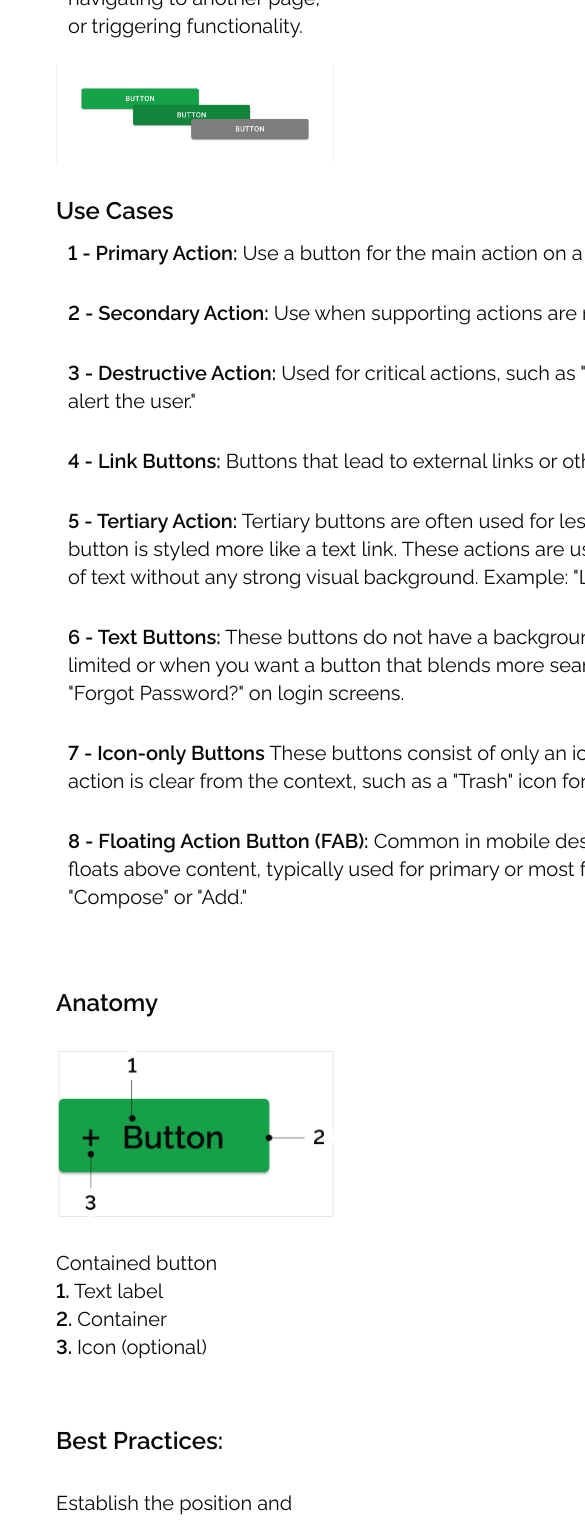
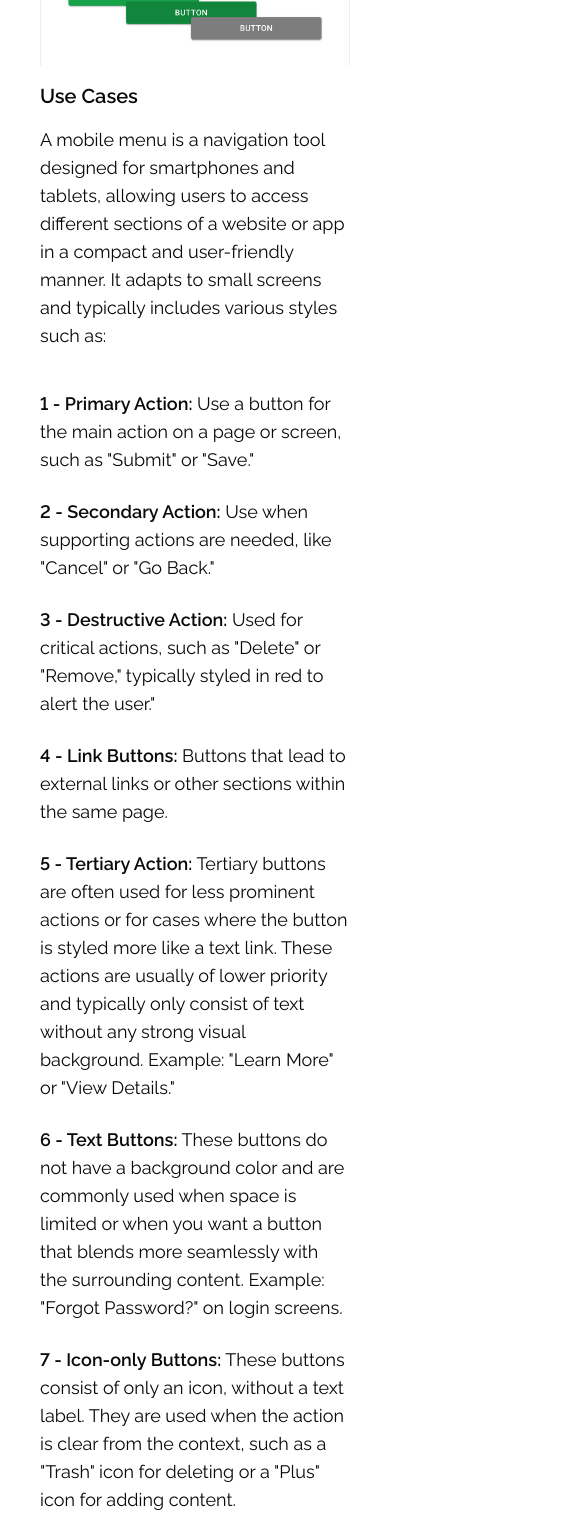
Before and after one commit to Leaf-Pallete/leaf-pallete, a Next.js app: page /components-module/component-button in a window 390 px wide. Shown: the part 432-1953 px from the top of the page, 585 px wide, since content can reach past the window. Built offline with nearby package versions, Linux system fonts and the light colour scheme.

Commit message:
Responsive design adjustment and array creation with information.

```diff
--- a/components/component-button/button-component.tsx
+++ b/components/component-button/button-component.tsx
@@ -13,18 +13,71 @@ export const ButtonComponent = () => {
 		return <ImgFallback />;
 	}
 
+	const data = [
+		{
+			id: 1,
+			title: "Primary Action",
+			description:
+				'Use a button for the main action on a page or screen, such as "Submit" or "Save."',
+		},
+		{
+			id: 2,
+			title: "Secondary Action",
+			description:
+				'Use when supporting actions are needed, like "Cancel" or "Go Back."',
+		},
+		{
+			id: 3,
+			title: "Destructive Action",
+			description:
+				'Used for critical actions, such as "Delete" or "Remove," typically styled in red to alert the user."',
+		},
+		{
+			id: 4,
+			title: "Link Buttons",
+			description:
+				"Buttons that lead to external links or other sections within the same page.",
+		},
+		{
+			id: 5,
+			title: "Tertiary Action",
+			description:
+				'Tertiary buttons are often used for less prominent actions or for cases where the button is styled more like a text link. These actions are usually of lower priority and typically only consist of text without any strong visual background. Example: "Learn More" or "View Details."',
+		},
+		{
+			id: 6,
+			title: "Text Buttons",
+			description:
+				'These buttons do not have a background color and are commonly used when space is limited or when you want a button that blends more seamlessly with the surrounding content. Example: "Forgot Password?" on login screens.',
+		},
+		{
+			id: 7,
+			title: "Icon-only Buttons",
+			description:
+				'These buttons consist of only an icon, without a text label. They are used when the action is clear from the context, such as a "Trash" icon for deleting or a "Plus" icon for adding content.',
+		},
+		{
+			id: 8,
+			title: "Floating Action Button (FAB)",
+			description:
+				' Common in mobile design, the FAB is a prominent circular button that floats above content, typically used for primary or most frequent actions in mobile apps, such as "Compose" or "Add."',
+		},
+	];
+
 	return (
-		<div className="max-w-[1200px] p-8">
+		<div className="max-w-full sm:max-w-[1200px] p-4 sm:p-8">
 			<div>
-				<h2 className="text-6xl text-foreground font-semibold">Button</h2>
-				<p className="text-xl text-foreground p-3">
+				<h2 className="text-3xl sm:text-6xl text-foreground font-semibold">
+					Button
+				</h2>
+				<p className="text-lg sm:text-xl text-foreground p-2 sm:p-3">
 					The button is a fundamental UI component used to trigger actions or
 					events within an interface. It serves as a call to action, guiding
 					users to perform tasks like submitting forms, navigating to another
 					page, or triggering functionality.
 				</p>
 				<Image
-					className="pt-3"
+					className="pt-2 sm:pt-3"
 					src={
 						resolvedTheme === "dark"
 							? "/component-button/button-component-dark.png"
@@ -35,64 +88,34 @@ export const ButtonComponent = () => {
 					alt="image buttons component"
 				/>
 			</div>
-			<div className="pt-8">
-				<h3 className="text-2xl text-foreground font-semibold">Use Cases</h3>
-				<ul className="w-[989px] h-full p-3">
-					<li className="text-xl text-foreground">
-						<span className="font-semibold">1 - Primary Action:</span> Use a
-						button for the main action on a page or screen, such as "Submit" or
-						"Save."
-					</li>
-					<li className="text-xl text-foreground pt-8">
-						<span className="font-semibold">2 - Secondary Action:</span> Use
-						when supporting actions are needed, like "Cancel" or "Go Back."
-					</li>
-					<li className="text-xl text-foreground pt-8">
-						<span className="font-semibold">3 - Destructive Action:</span> Used
-						for critical actions, such as "Delete" or "Remove," typically styled
-						in red to alert the user."
-					</li>
-					<li className="text-xl text-foreground pt-8">
-						<span className="font-semibold">4 - Link Buttons:</span> Buttons
-						that lead to external links or other sections within the same page.
-					</li>
-					<li className="text-xl text-foreground pt-8">
-						<span className="font-semibold">5 - Tertiary Action:</span> Tertiary
-						buttons are often used for less prominent actions or for cases where
-						the button is styled more like a text link. These actions are
-						usually of lower priority and typically only consist of text without
-						any strong visual background. Example: "Learn More" or "View
-						Details."
-					</li>
-					<li className="text-xl text-foreground pt-8">
-						<span className="font-semibold">6 - Text Buttons:</span> These
-						buttons do not have a background color and are commonly used when
-						space is limited or when you want a button that blends more
-						seamlessly with the surrounding content. Example: "Forgot Password?"
-						on login screens.
-					</li>
-					<li className="text-xl text-foreground pt-8">
-						<span className="font-semibold">7 - Icon-only Buttons</span> These
-						buttons consist of only an icon, without a text label. They are used
-						when the action is clear from the context, such as a "Trash" icon
-						for deleting or a "Plus" icon for adding content.
-					</li>
-					<li className="text-xl text-foreground pt-8">
-						<span className="font-semibold">
-							8 - Floating Action Button (FAB):
-						</span>{" "}
-						Common in mobile design, the FAB is a prominent circular button that
-						floats above content, typically used for primary or most frequent
-						actions in mobile apps, such as "Compose" or "Add."
-					</li>
+			<div className="pt-4 sm:pt-8">
+				<h3 className="text-xl sm:text-2xl text-foreground font-semibold">
+					Use Cases
+				</h3>
+				<p className="text-lg sm:text-xl text-foreground pt-4 sm:pt-8">
+					A mobile menu is a navigation tool designed for smartphones and
+					tablets, allowing users to access different sections of a website or
+					app in a compact and user-friendly manner. It adapts to small screens
+					and typically includes various styles such as:
+				</p>
+				<ul className="text-lg pt-4 sm:pt-8">
+					{data.map((data) => (
+						<li
+							className="text-lg text-foreground pt-6 sm:text-xl sm:pt-8"
+							key={data.id}
+						>
+							<span className="font-semibold">{`${data.id} - ${data.title}:`}</span>{" "}
+							{data.description}
+						</li>
+					))}
 				</ul>
 			</div>
-			<div className="w-full pb-8">
-				<h3 className="text-2xl text-foreground font-semibold pt-16">
+			<div className="w-full pb-24 sm:pb-8">
+				<h3 className="text-xl sm:text-2xl text-foreground font-semibold pt-8">
 					Anatomy
 				</h3>
 				<Image
-					className="pt-8"
+					className="pt-4 sm:pt-8"
 					src={
 						resolvedTheme === "dark"
 							? "/component-button/anatomy-component-dark.png"
@@ -102,31 +125,33 @@ export const ButtonComponent = () => {
 					height={184}
 					alt="image anatomy buttons component"
 				/>
-				<h4 className="text-xl text-foreground pt-8">Contained button</h4>
+				<h4 className="text-lg sm:text-xl text-foreground pt-4 sm:pt-8">
+					Contained button
+				</h4>
 				<ul>
-					<li className="text-xl text-foreground">
+					<li className="text-lg sm:text-xl text-foreground">
 						<span className="font-semibold">1.</span> Text label
 					</li>
-					<li className="text-xl text-foreground">
+					<li className="text-lg sm:text-xl text-foreground">
 						<span className="font-semibold">2.</span> Container
 					</li>
-					<li className="text-xl text-foreground">
+					<li className="text-lg sm:text-xl text-foreground">
 						<span className="font-semibold">3.</span> Icon (optional)
 					</li>
 				</ul>
 			</div>
-			<div className="w-full h-[747px]">
-				<h3 className="text-2xl text-foreground font-semibold pt-8">
+			<div className="w-full max-auto">
+				<h3 className="text-xl sm:text-2xl text-foreground text-center sm:text-start font-semibold pt-4 sm:pt-8">
 					Best Practices:
 				</h3>
-				<p className="text-xl text-foreground pt-8">
+				<p className="pb-8 text-lg sm:text-xl text-foreground pt-4 sm:pt-8">
 					Establish the position and alignment of button elements, such as text
 					and icons, in relation to their container. For instance, the icon and
 					text within the button remain centered and linked to each other as the
 					button's width adjusts.
 				</p>
 				<Image
-					className="pt-8"
+					className="mx-auto pt-4 sm:pt-8-mx-0"
 					src={
 						resolvedTheme === "dark"
 							? "/component-button/practices-component-dark.png"
@@ -136,11 +161,11 @@ export const ButtonComponent = () => {
 					height={184}
 					alt="image anatomy buttons component"
 				/>
-				<p className="text-xl text-foreground py-8">
+				<p className="text-lg sm:text-xl text-foreground py-4 sm:py-8">
 					Other options that should NOT be used with the button:
 				</p>
 				<Image
-					className="pt-8"
+					className="mx-auto pb-12 pt-4 sm:pt-8-mx-0"
 					src={
 						resolvedTheme === "dark"
 							? "/component-button/practices2-component-dark.png"
@@ -155,70 +180,44 @@ export const ButtonComponent = () => {
 	);
 };
 
-const ImgFallback = () => {
+const skeletonData = [
+	{ id: 1, height: "40px", width: "200px" },
+	{ id: 2, height: "40px", width: "100%" },
+	{ id: 3, height: "372px", width: "100%", py: "py-8" },
+	{ id: 4, height: "30px", width: "160px" },
+	{ id: 5, height: "30px", width: "989px", py: "pt-8" },
+	{ id: 6, height: "30px", width: "989px", py: "pt-8" },
+	{ id: 7, height: "30px", width: "989px", py: "pt-8" },
+	{ id: 8, height: "30px", width: "989px", py: "pt-8" },
+	{ id: 9, height: "70px", width: "989px", py: "pt-8" },
+	{ id: 10, height: "70px", width: "989px", py: "pt-8" },
+	{ id: 11, height: "50px", width: "989px", py: "pt-8" },
+	{ id: 12, height: "70px", width: "989px", py: "pt-8" },
+	{ id: 13, height: "70px", width: "989px", py: "pt-8" },
+	{ id: 14, height: "40px", width: "160px", py: "pt-8" },
+	{ id: 15, height: "174px", width: "304px", py: "pt-8" },
+	{ id: 16, height: "114px", width: "344px", py: "pt-8" },
+	{ id: 17, height: "70px", width: "989px", py: "pt-8" },
+	{ id: 18, height: "70px", width: "989px", py: "pt-8" },
+	{ id: 19, height: "70px", width: "989px", py: "pt-8" },
+	{ id: 20, height: "50px", width: "989px", py: "pt-8" },
+];
+
+export const ImgFallback = () => {
 	return (
-		<div className="w-full max-w-[1440px] h-[2932px] p-12">
-			<Skeleton className="h-[40px] w-[200px]" />
-			<div className="pt-8">
-				<Skeleton className="h-[40px] w-full" />
-			</div>
-			<div className="py-8">
-				<Skeleton className="h-[372px] w-full" />
-			</div>
-			<div>
-				<Skeleton className="h-[30px] w-[160px]" />
-			</div>
-			<div className="pt-8">
-				<Skeleton className="h-[30px] w-[989px]" />
-			</div>
-			<div className="pt-8">
-				<Skeleton className="h-[30px] w-[989px]" />
-			</div>
-			<div className="pt-8">
-				<Skeleton className="h-[30px] w-[989px]" />
-			</div>
-			<div className="pt-8">
-				<Skeleton className="h-[30px] w-[989px]" />
-			</div>
-			<div className="pt-8">
-				<Skeleton className="h-[70px] w-[989px]" />
-			</div>
-			<div className="pt-8">
-				<Skeleton className="h-[70px] w-[989px]" />
-			</div>
-			<div className="pt-8">
-				<Skeleton className="h-[50px] w-[989px]" />
-			</div>
-			<div className="pt-8">
-				<Skeleton className="h-[70px] w-[989px]" />
-			</div>
-			<div className="pt-8">
-				<Skeleton className="h-[70px] w-[989px]" />
-			</div>
-			<div className="pt-8">
-				<Skeleton className="h-[40px] w-[160px]" />
-			</div>
-			<div className="pt-8">
-				<Skeleton className="h-[174px] w-[304px]" />
-			</div>
-			<div className="pt-8">
-				<Skeleton className="h-[114px] w-[160px]" />
-			</div>
-			<div className="pt-14">
-				<Skeleton className="h-[40px] w-[160px]" />
-			</div>
-			<div className="pt-8">
-				<Skeleton className="h-[40px] w-full" />
-			</div>
-			<div className="pt-8">
-				<Skeleton className="h-[174px] w-[344px]" />
-			</div>
-			<div className="pt-8">
-				<Skeleton className="h-[40px] w-[480px]" />
-			</div>
-			<div className="pt-8">
-				<Skeleton className="h-[174px] w-[344px]" />
-			</div>
+		<div className="max-w-[1216px]">
+			{!skeletonData.length ? null : (
+				<div className="w-full p-4 sm:p-8">
+					{skeletonData.map((item) => (
+						<div
+							key={item.id}
+							className={`w-full max-w-[${item.width}] h-[${item.height}] ${item.py}`}
+						>
+							<Skeleton />
+						</div>
+					))}
+				</div>
+			)}
 		</div>
 	);
 };
```
